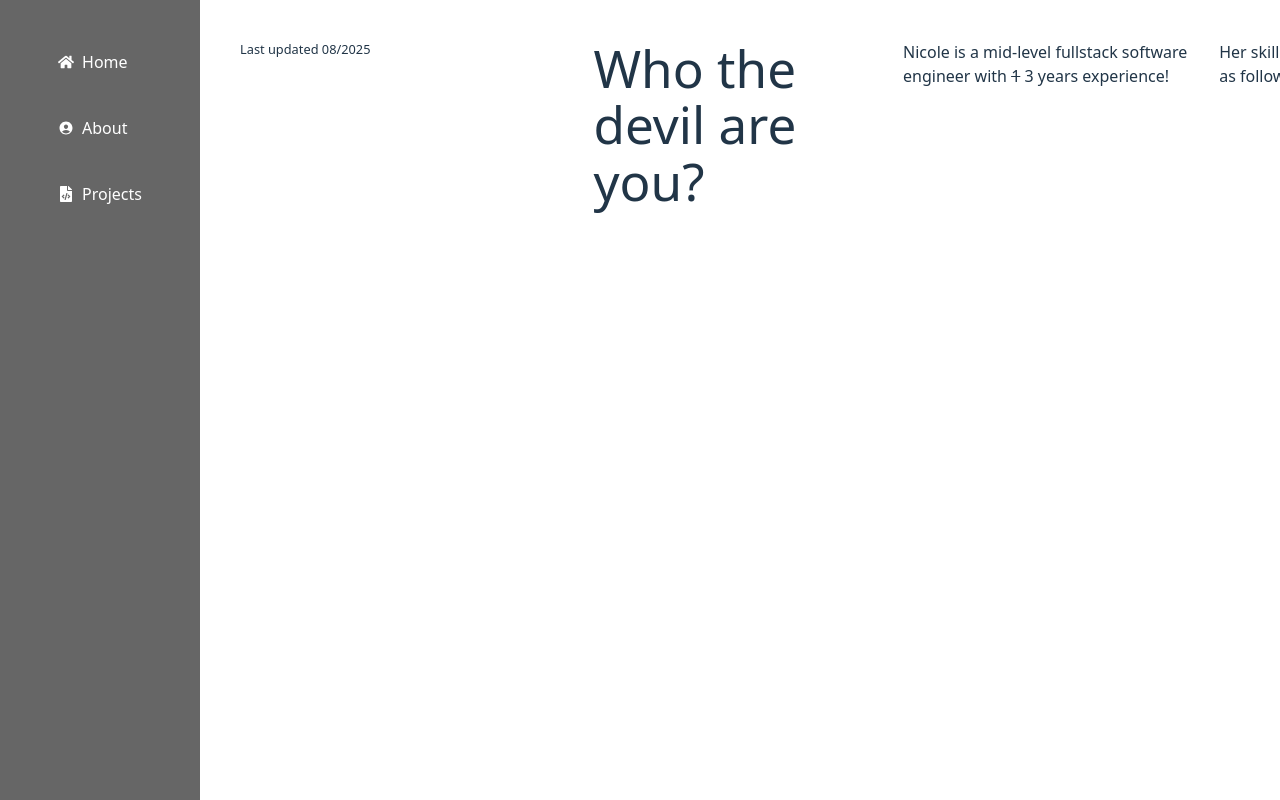
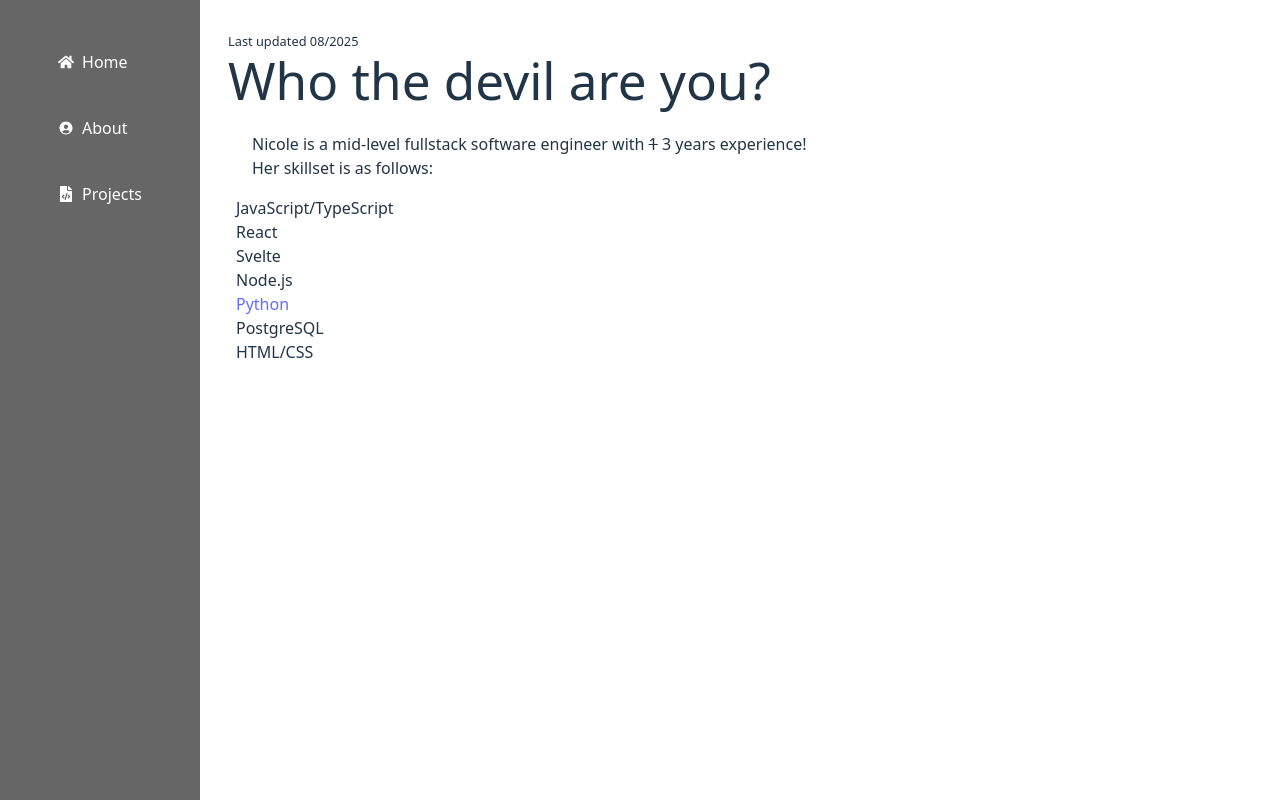
Before and after one commit to notangy/portfolio, a React (Vite) app: page /iam in a window 1280 px wide. Built offline with nearby package versions, Linux system fonts and the light colour scheme.

Commit message:
fix vite reactivity

```diff
--- a/src/pages/IAM.tsx
+++ b/src/pages/IAM.tsx
@@ -1,28 +1,31 @@
-function IAM() {
+function Iam() {
   return (
     <>
-      <div className="flex h-screen w-screen p-5">
-        <small className="w-1/2 ">Last updated 08/2025</small>
+      <div className="w-full h-full p-2">
+        <small>Last updated 08/2025</small>
         <h1>Who the devil are you?</h1>
-        <p>
-          {" "}
+        <div className="p-2">
+        <p className="m-4">
           Nicole is a mid-level fullstack software engineer with <s>1</s> 3
-          years experience!{" "}
-        </p>
-
-        <p>Her skillset is as follows:</p>
+          years experience!
+          <br />
+         Her skillset is as follows:
+         </p>
         <ul>
           <li>JavaScript/TypeScript</li>
           <li>React</li>
           <li>Svelte</li>
           <li>Node.js</li>
-          <li>Python</li>
+          <li><a href="./snake">Python</a></li>
           <li>PostgreSQL</li>
           <li>HTML/CSS</li>
         </ul>
-      </div>
+
+</div>
+
+</div>
     </>
   );
 }
 
-export default IAM;
+export default Iam;
--- a/src/pages/main.tsx
+++ b/src/pages/main.tsx
@@ -2,39 +2,49 @@ import { createRoot } from "react-dom/client";
 import "../index.css";
 import App from "./App";
 import Navbar from "./Navbar";
-import IAM from "./IAM";
+import SnakeGame from "./snake";
+import Iam from "./Iam";
 
 import { BrowserRouter, Route, Routes } from "react-router-dom";
-import type { IconType } from "react-icons/lib";
 import { FaHome, FaFileCode } from "react-icons/fa";
 import { IoPersonCircle } from "react-icons/io5";
 
-interface MenuItem {
+
+export interface MenuItem {
   label: string;
   path: string;
-  icon: IconType;
-  element: React.ReactNode;
+  icon: React.ComponentType<any>;
+  element: React.ComponentType<any>;
 }
 
 export const menuItems: MenuItem[] = [
-  { label: "Home", path: "/", icon: FaHome, element: <App /> },
-  { label: "About", path: "/iam", icon: IoPersonCircle, element: <IAM /> },
-  { label: "Projects", path: "./projects", icon: FaFileCode, element: <App /> },
+  { label: "Home", path: "/", icon: FaHome, element: App },
+  { label: "About", path: "/iam", icon: IoPersonCircle, element: Iam },
+  { label: "Projects", path: "/projects", icon: FaFileCode, element: App },
 ];
 
+const secretRoutes: MenuItem[] = [
+  { label: "Snake Game", path: "/snake", icon: FaFileCode, element: SnakeGame },
+  // Add more secret routes here if needed
+];
+
+let allItems = [...menuItems, ...secretRoutes];
+
 createRoot(document.getElementById("root")!).render(
+   <BrowserRouter>
   <div className="flex h-screen w-screen p-5">
-    <BrowserRouter>
+
       <div className="w-[200px] ">
         <Navbar />
       </div>
       <div className="w-3/4 ">
         <Routes>
-          {menuItems.map((item) => (
-            <Route key={item.path} path={item.path} element={item.element} />
+          {allItems.map((item) => (
+            <Route key={item.path} path={item.path} element={<item.element />} />
           ))}
         </Routes>
       </div>
-    </BrowserRouter>
-  </div>,
+
+  </div>
+   </BrowserRouter>
 );
--- a/vite.config.ts
+++ b/vite.config.ts
@@ -1,7 +1,7 @@
 import { defineConfig } from 'vite'
 import tailwindcss from '@tailwindcss/vite'
+import react from "@vitejs/plugin-react";
 
 export default defineConfig({
-  plugins: [tailwindcss()]
-  ,
+  plugins: [tailwindcss(), react()],
 })
```
Also changed, not shown: src/pages/snake.tsx (renamed from src/scripts/snake.tsx).
